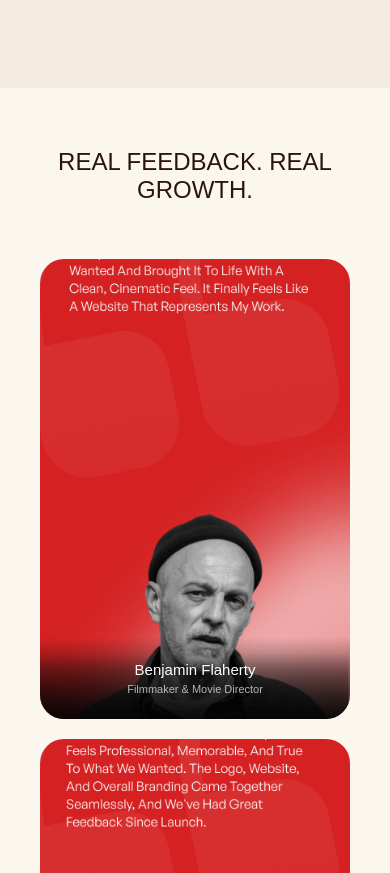
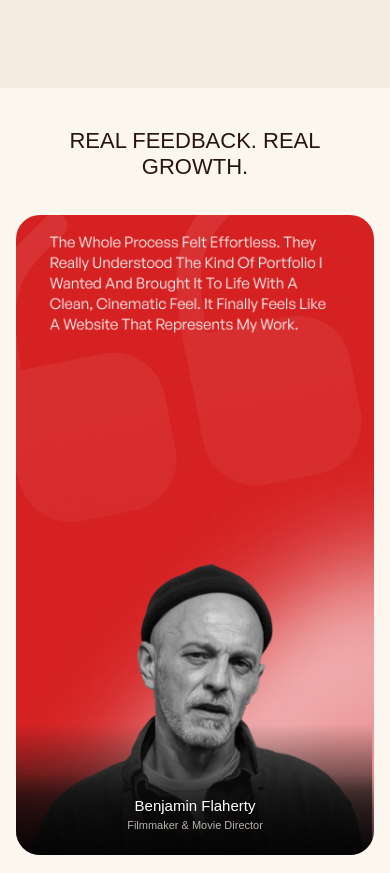
Before and after one commit to annaskhan-dev/RCHYstudio, a React (Vite) app: page / in a window 390 px wide. Shown: the part 7102-7975 px from the top of the page. Built offline with nearby package versions, Linux system fonts and the light colour scheme.

Commit message:
adding things

```diff
--- a/src/components/feedback.module.css
+++ b/src/components/feedback.module.css
@@ -15,6 +15,7 @@ body {
 .imagecontainer {
   display: flex;
   justify-content: center;
+  flex-wrap: wrap;
   margin-left: 20px;
   margin-right: 20px;
   gap: 24px;
@@ -66,40 +67,36 @@ body {
 }
 
 /* =========================================================
-   RESPONSIVE OVERRIDES
+   RESPONSIVE OVERRIDES (MOBILE & TABLET)
    ========================================================= */
-
-@media (max-width: 1200px) {
-  .imagecontainer {
-    flex-wrap: wrap;
-  }
-}
 
 @media (max-width: 768px) {
   .imagecontainer {
     flex-direction: column;
     align-items: center;
     gap: 20px;
-    margin-left: 0;
-    margin-right: 0;
-    margin-bottom: 50px;
+    margin-left: 16px;
+    margin-right: 16px;
+    margin-bottom: 60px;
   }
 
   .imageWrapper {
-    width: 90%;
-    max-width: 360px;
-    height: 520px;
+    width: 100%;
+    max-width: 100%; /* Allows it to fit nicely inside mobile bounds safely */
+    height: auto;    /* Let height adjust dynamically to preserve image aspect ratio */
+    aspect-ratio: 330 / 590; /* Keeps the card proportions consistent */
+  }
+
+  .heading {
+    font-size: 26px;
+    margin-top: 40px;
+    margin-bottom: 35px;
+    padding: 0 15px;
   }
 }
 
 @media (max-width: 420px) {
-  .imageWrapper {
-    width: 92%;
-    max-width: 310px;
-    height: 460px;
-  }
-
   .heading {
-    font-size: 24px;
+    font-size: 22px;
   }
 }
```
